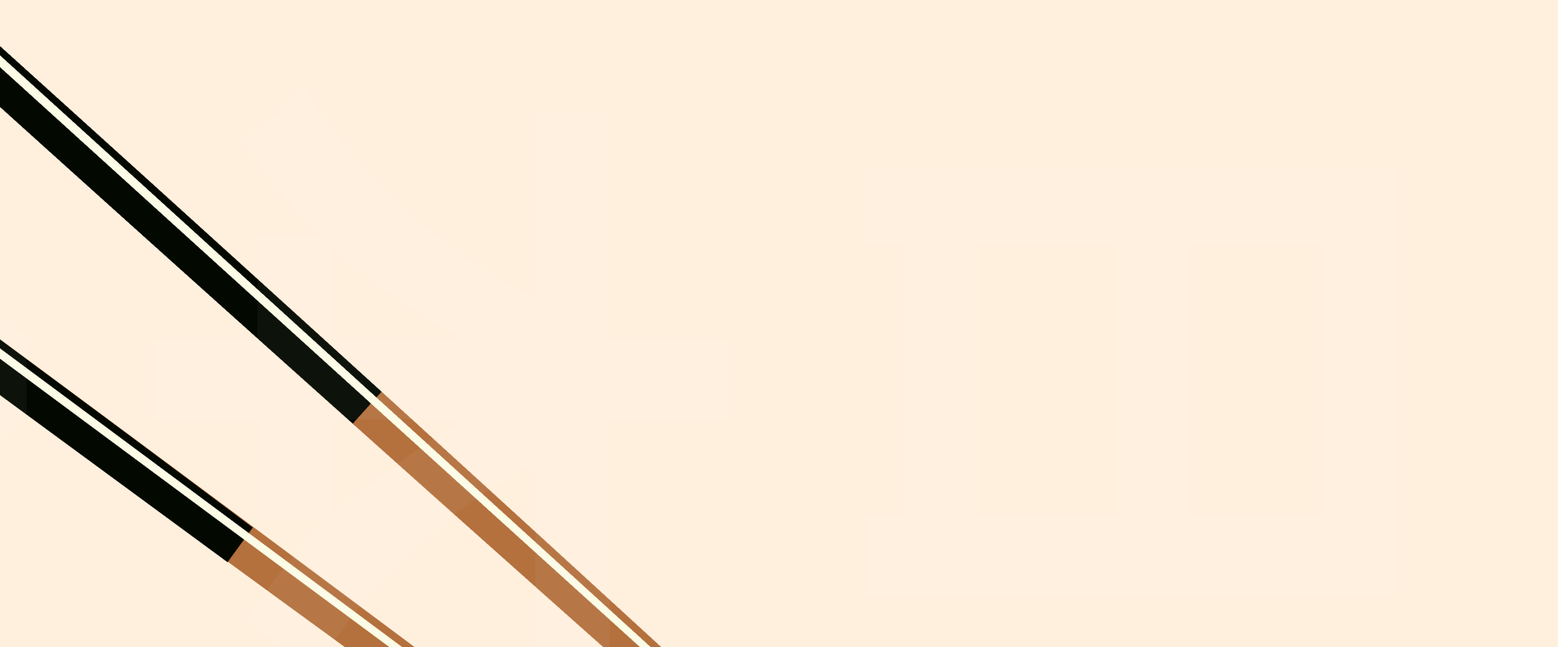
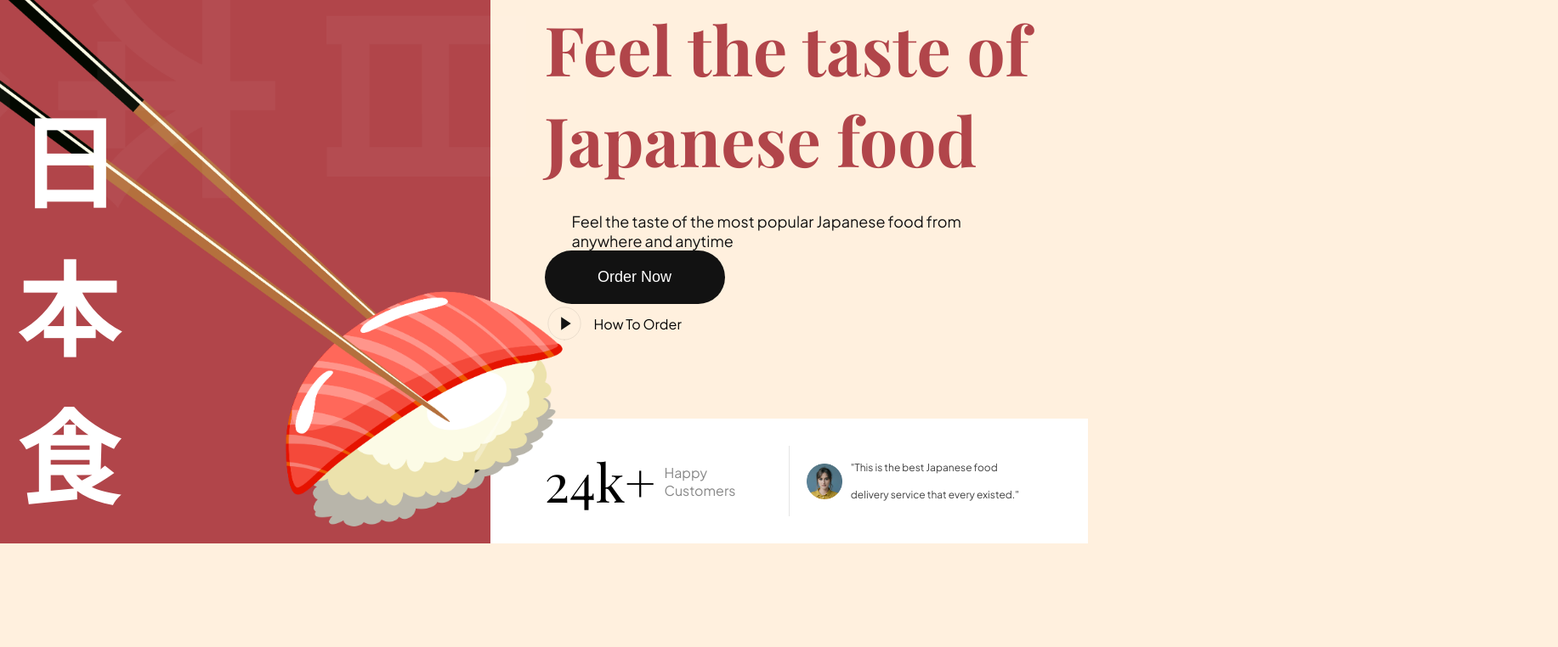
Before and after one commit to exzequel/sushi-static, a website built with Vite: page index.html in a window 1280 px wide. Shown: the part 162-924 px from the top of the page at 85% size, 1833 px wide, since content can reach past the window. After the commit the page ends 802 px from the top, so only its background shows below. Built offline with nearby package versions, Linux system fonts and the light colour scheme.

Commit message:
update hero style

```diff
--- a/css/sections/header.css
+++ b/css/sections/header.css
@@ -14,11 +14,26 @@
     position: absolute;
     inset: 0;
     width: 100%;
+
     background-color: var(--primary-color);
+    z-index: -1;
+
 }
 
 .header__logo h4 {
     padding-left: 30px;
+
     color: #fff;
-    z-index: 1;
+
 }
+
+.header__menu, .header__menu-mobile {
+    padding: 20px;
+    flex: 1.236;
+    display: flex;
+    align-items: center;
+    justify-content: flex-end;
+    gap: 64px;
+
+    list-style: none;
+  }
--- a/css/sections/hero.css
+++ b/css/sections/hero.css
@@ -0,0 +1,175 @@
+.hero {
+    display: flex;
+    min-height: calc(100vh - 74px);
+    overflow: hidden;
+}
+
+.hero-image {
+    flex: 1;
+    display: flex;
+    flex-direction: column;
+
+    position: relative;
+    z-index: 5;
+}
+
+.hero-image img {
+    width: 120%;
+    height: 100%;
+    object-fit: contain;
+}
+
+.hero-image__overlay {
+    position: absolute;
+    inset: 0;
+    width: 100%;
+
+    background-color: var(--primary-color);
+    z-index: -1;
+}
+
+.hero-image h2 {
+    position: absolute;
+    bottom: 0;
+    padding: 20px;
+
+    font-family: var(--playfair-display);
+    font-weight: 700;
+    font-size: 120px;
+    line-height: 138xp;
+    color: #fff;
+}
+
+.hero-content {
+    flex: 1.22;
+    display: flex;
+    justify-content: space-between;
+    flex-direction: column;
+}
+
+.hero-content-info {
+    padding: 64px;
+    flex: 1;
+    display: flex;
+    justify-content: center;
+    flex-direction: column;
+}
+
+.hero-content-info h1 {
+    font-size: 80px;
+    font-weight: 600xp;
+    font-family: var(--playfair-display);
+    color: var(--primary-color);
+}
+
+.hero-content-info p {
+    margin: 32px 0 0 32px;
+
+    font-family: var(--plus-jakarta-sans);
+    color: var(--secondary-color);
+    font-size: 18px;
+    font-weight: 400;
+}
+
+.hero-content__button {
+    margin: 41px 0 0 41px;
+
+    display: flex;
+    flex-wrap: wrap;
+    gap: 36px;
+}
+
+.hero-content__order-button {
+    padding: 20px;
+    border-radius: 36px;
+    min-width: 212px;
+    outline: none;
+    border: none;
+    background: var(--secondary-color);
+
+    cursor: pointer;
+
+    color: #fff;
+    font-weight: 500;
+    font-size: 18px;
+    line-height: 23px;
+}
+
+.hero-content__play-button {
+    border: none;
+    outline: none;
+    background: transparent;
+
+    display: flex;
+    align-items: center;
+
+    font-size: 16px;
+    line-height: 19px;
+    color: var(--black-200);
+    font-family: var(--plus-jakarta-sans);
+
+    cursor: pointer;
+}
+
+.hero-content__play-button img {
+    margin-right: 12px;
+
+    width: 46px;
+    height: 46px;
+    object-fit: contain;
+}
+
+.hero-content__testimonial {
+    padding: 32px 64px;
+
+    display: flex;
+    flex-wrap: wrap;
+    gap: 20px;
+
+    background: var(--color-white);
+}
+
+.hero-content__customer {
+    flex: 1;
+    gap: 10px;
+}
+
+.hero-content__customer h4 {
+    font-size: 62px;
+    font-weight: 400;
+    font-family: var(--playfair-display);
+}
+
+.hero-content__customer p {
+    font-size: 16px;
+    font-weight: 400;
+    font-family: var(--plus-jakarta-sans);
+    color: var(--secondary-color);
+    opacity: 0.5;
+}
+
+.hero-content__review {
+    flex: 1;
+    display: flex;
+    align-items: center;
+    gap: 10px;
+
+    padding-left: 20px;
+    border-left: 1px solid rgba(2, 2, 2, 0.1);
+    min-width: 200px;
+}
+
+.hero-content__review img {
+    width: 42px;
+    height: 42px;
+    object-fit: contain;
+}
+
+.hero-content__review p {
+    font-size: 12px;
+    font-weight: 400;
+    line-height: 32px;
+    font-family: var(--plus-jakarta-sans);
+    color: var(--secondary-color);
+    opacity: 0.8;
+}
--- a/index.html
+++ b/index.html
@@ -54,6 +54,36 @@
 
       </div>
     </div>
+
+    <div class="hero-content">
+      <div class="hero-content-info">
+        <h1>Feel the taste of Japanese food</h1>
+        <p>Feel the taste of the most popular Japanese food from anywhere and anytime</p>
+
+        <div class="hero-content__buttons">
+          <button class="hero-content__order-button">
+            Order Now
+          </button>
+          <button class="hero-content__play-button">
+            <img src="assets/play-circle.svg" alt="play">
+            How To Order
+          </button>
+        </div>
+
+      </div>
+
+      <div class="hero-content__testimonial">
+        <div class="hero-content__customer flex-center">
+          <h4>24<span>k+</span></h4>
+          <p>Happy Customers</p>
+        </div>
+
+        <div class="hero-content__review">
+          <img src="assets/user.png" alt="user">
+          <p>"This is the best Japanese food delivery service that every existed."</p>
+        </div>
+      </div>
+    </div>
   </section>
 
   <script src="js/script.js" type="module"></script>
```
